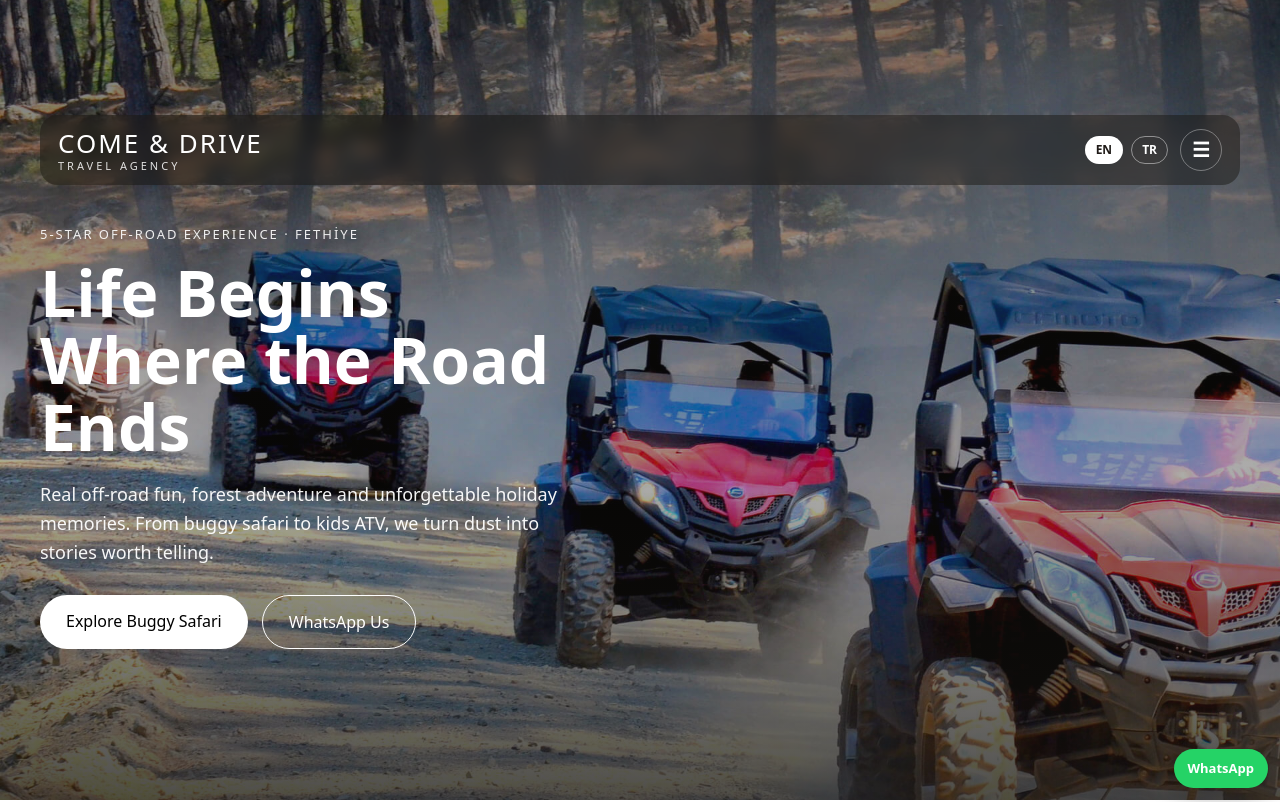
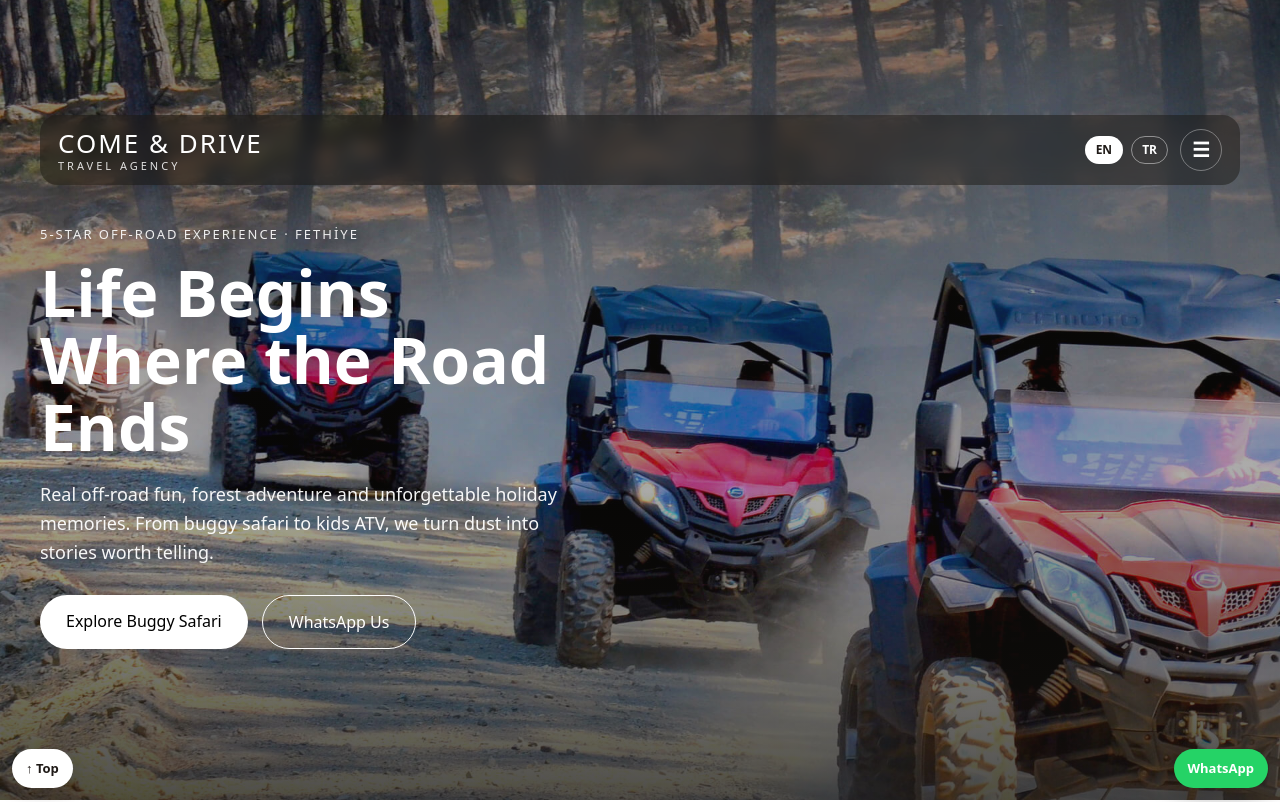
Before and after one commit to comendrive-a11y/comendrive-a11y, a Next.js app: page / in a window 1280 px wide. Shown: the top 802 px of the page. Built offline with nearby package versions, Linux system fonts and the light colour scheme.

Commit message:
Update page.tsx

```diff
--- a/app/page.tsx
+++ b/app/page.tsx
@@ -138,6 +138,7 @@ export default function HomePage() {
 
   return (
     <main style={{ background: "#f7f4ee", color: "#1f1a17" }}>
+      <div id="top"></div>
       <section
         style={{
           minHeight: "min(100vh, 900px)",
@@ -998,6 +999,25 @@ textDecoration: "none",
           </div>
         </div>
       </section>
+      <a
+  href="#top"
+  style={{
+    position: "fixed",
+    left: "12px",
+    bottom: "12px",
+    background: "#ffffff",
+    color: "#1f1a17",
+    textDecoration: "none",
+    padding: "10px 14px",
+    borderRadius: "999px",
+    fontWeight: 700,
+    fontSize: "13px",
+    boxShadow: "0 6px 20px rgba(0,0,0,0.15)",
+    zIndex: 50,
+  }}
+>
+  {isEn ? "↑ Top" : "↑ Başa dön"}
+</a>
 
       <a
         href="https://wa.me/905446358280"
```
